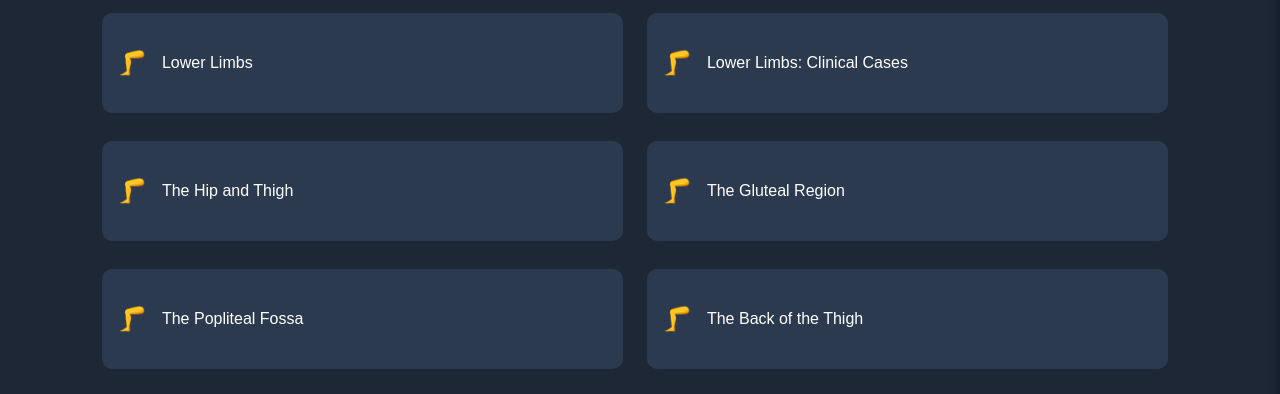
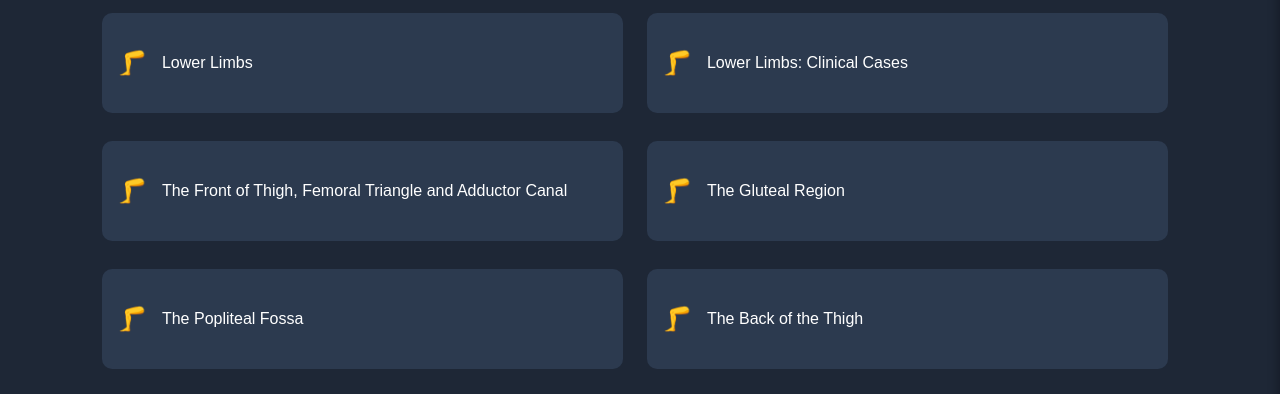
Before and after one commit to nelsonejumedia/quiz, a plain HTML site: page anatomy/lower-limbs.html in a window 1280 px wide. Shown: the part 189-583 px from the top of the page. Drawn offline with nearby package versions, Linux system fonts and the light colour scheme.

Commit message:
Update lower-limbs.html

```diff
--- a/anatomy/lower-limbs.html
+++ b/anatomy/lower-limbs.html
@@ -43,9 +43,9 @@
                 </button>
 
 
- <button class="category-btn" data-category="Hip and Thigh">
+ <button class="category-btn" data-category="Front of the Thigh">
                     <span class="category-icon">🦵</span>
-                    <span>The Hip and Thigh</span>
+                    <span>The Front of Thigh, Femoral Triangle and Adductor Canal</span>
                 </button>
 
  <button class="category-btn" data-category="Gluteal Region">
```
